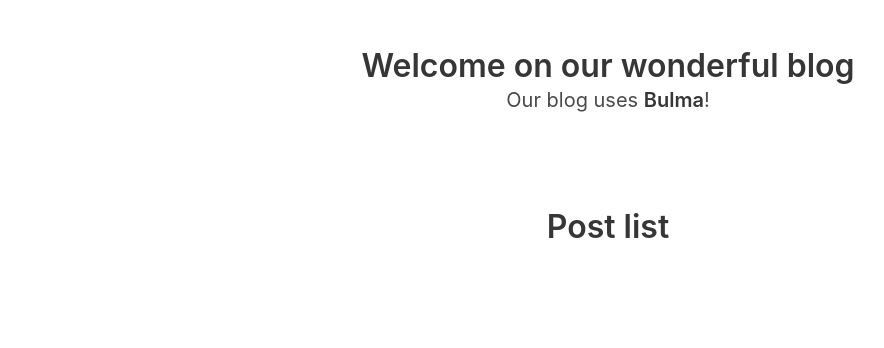
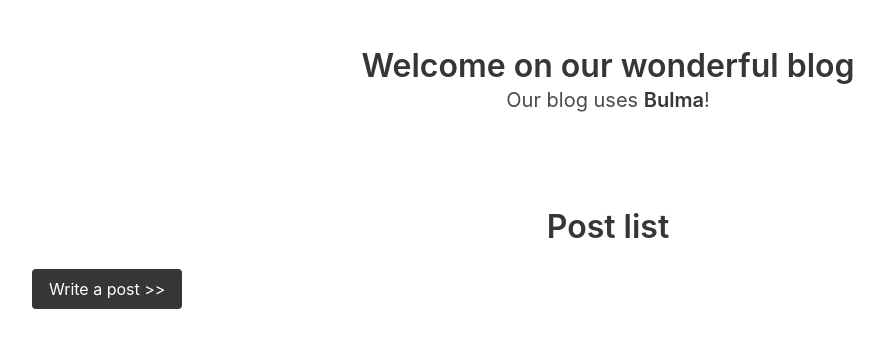
Before and after one commit to cmamon/symfony-blog, a Symfony app: template templates/post/index.html.twig in a window 1280 px wide. Shown: the top 348 px of the page, without its empty margins (32-916 px from the left). Run offline with Twig, Linux system fonts and the light colour scheme; the template is opened without the code that fills it, so the values that code supplies are empty; style sheets or scripts are compiled from the project's sources; some libraries are stand-ins or nearby versions.

Commit message:
Creation of the button and the route to navigate to the form

```diff
--- a/config/routes.yaml
+++ b/config/routes.yaml
@@ -3,9 +3,9 @@ post:
     path: /
     controller: App\Controller\PostController::index
 
-post_create:
+form_create:
     path: /post/new
-    controller: App\Controller\PostController::createPost
+    controller: App\Controller\PostController::showForm
 
 post_delete_all:
   path : /post/delete
--- a/templates/post/index.html.twig
+++ b/templates/post/index.html.twig
@@ -15,6 +15,14 @@
   <section class="section">
     <div class="container">
       <h1 class="title">Post list</h1>
+
+      <div class="field is-grouped">
+        <p class="control">
+          <a class="button is-dark" href="{{ path('form_create') }}">
+            Write a post >>
+          </a>
+        </p>
+      </div>
 
       {% for post in posts %}
 
```
Also changed, not shown: src/Controller/PostController.php (+8 -0 lines).
